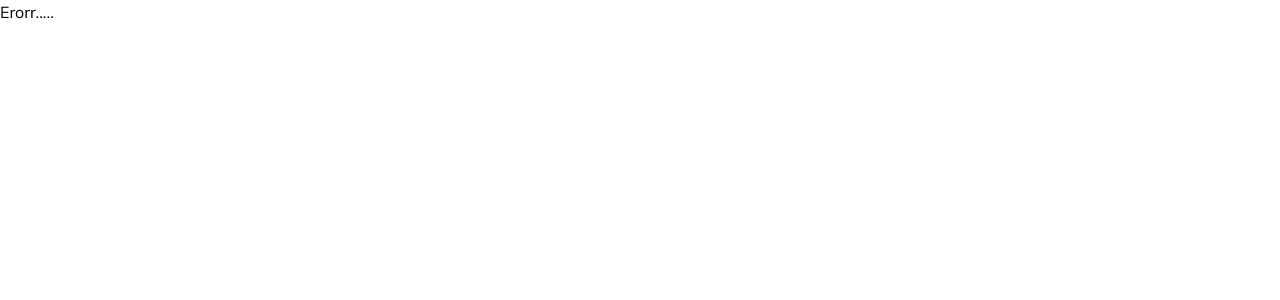
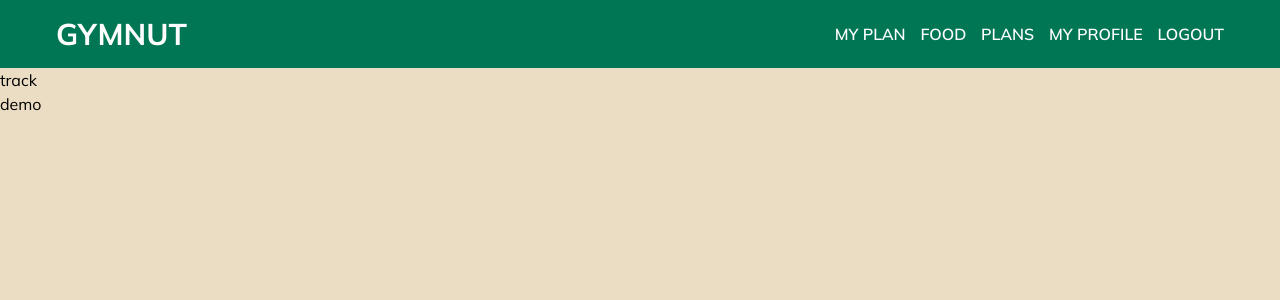
Before and after one commit to amrashraf2001/Gym-Nutrition-Plan, a React (Vite) app in the folder client/: page /userPage in a window 1280 px wide. Before the commit this address had no page. Shown: the top 300 px of the page. Built offline with nearby package versions, Linux system fonts and the light colour scheme; sample sign-in values are in the browser's storage.

Commit message:
"Refactored App.jsx to use BrowserRouter and Routes, added UserContext, updated Header.jsx to handle login/logout, and modified Login.jsx to use UserContext and update token storage."

```diff
--- a/client/src/App.jsx
+++ b/client/src/App.jsx
@@ -1,33 +1,34 @@
-import { createBrowserRouter, RouterProvider } from "react-router-dom";
+import { Routes, Route, BrowserRouter } from "react-router-dom";
 import Layout from "./pages/Layout/Layout";
 import Login from "./pages/Login/Login";
 import Register from "./pages/Register/Register";
 import Home from "./pages/Home/Home";
-
-const router = createBrowserRouter([
-  {
-    path: "/",
-    element: <Layout />,
-    errorElement: <h1>Erorr.....</h1>,
-    children: [
-      {
-        path: "/",
-        element: <Home />,
-      },
-      {
-        path: "/login",
-        element: <Login />,
-      },
-      {
-        path: "/register",
-        element: <Register />,
-      },
-    ],
-  },
-]);
+import { UserContext } from "./contexts/User";
+import { useState } from "react";
+import Track from "./pages/Track/track";
+import Private from "./pages/Private/Private";
+import Demo from "./pages/demo";
 
 function App() {
-  return <RouterProvider router={router} />;
+  const userData = localStorage.getItem("token")
+  const userData2 = sessionStorage.getItem("token")
+  const [loggedUser, setLoggedUser] = useState(userData ? userData : userData2);
+
+  return (
+    <UserContext.Provider value={{ loggedUser, setLoggedUser }} >
+      <BrowserRouter>
+        <Routes>
+          <Route path="/" element={<Layout />} errorElement={<h1>Erorr.....</h1>}>
+            <Route path="/" element={<Home />} />
+            <Route path="/login" element={<Login />} />
+            <Route path="/register" element={<Register />} />
+            <Route path="/userPage" element={<Private Component={Track} />} />
+            <Route path="/demo" element={<Private Component={Demo} />} />
+          </Route>
+        </Routes>
+      </BrowserRouter>
+    </UserContext.Provider>
+  )
 }
 
 export default App;
--- a/client/src/components/Header.jsx
+++ b/client/src/components/Header.jsx
@@ -1,16 +1,40 @@
-import { Link } from "react-router-dom"
+import { NavLink, Link, useNavigate } from "react-router-dom"
 import { GiHamburgerMenu } from "react-icons/gi";
 import { useState } from "react";
+import { useContext } from "react";
+import { UserContext } from "../contexts/User";
+
+
 
 
 const NavLinks = () => {
     return (
         <>
-            <Link to={"/"} className="font-semibold link">HOME</Link>
+            <NavLink to={"/"} className="font-semibold link">HOME</NavLink>
             <a className="font-semibold link" href="#About">ABOUT</a>
             <a className="font-semibold link" href="#Services">SERVICES</a>
             <a className="font-semibold link" href="#Contact">CONTACT</a>
-            <Link className="font-semibold link" to={"/login"}>LOGIN</Link>
+            <NavLink className="font-semibold link" to={"/login"}>LOGIN</NavLink>
+        </>
+    );
+}
+
+const NavLinks2 = () => {
+    const navigate = useNavigate()
+    const loggedData = useContext(UserContext)
+    const logout = () => {
+        localStorage.removeItem("token");
+        sessionStorage.removeItem("token")
+        loggedData.setLoggedUser(null);
+        navigate("/login")
+    }
+    return (
+        <>
+            <NavLink to={"/"} className="font-semibold link">MY PLAN</NavLink>
+            <NavLink className="font-semibold link">FOOD</NavLink>
+            <NavLink className="font-semibold link">PLANS</NavLink>
+            <NavLink className="font-semibold link">MY PROFILE</NavLink>
+            <button onClick={logout} className="font-semibold link">LOGOUT</button>
         </>
     );
 }
@@ -21,12 +45,17 @@ const Header = () => {
     const toggleNavbar = () => {
         setIsOpen(!isOpen);
     }
+    const loggedData = useContext(UserContext)
+
     return (
         <header className="px-14 sticky top-0 z-[20] mx-auto flex-wrap w-full flex py-4 items-center justify-between text-[#fefefe] bg-[#007654]">
             <Link to={"/"} className="text-3xl font-bold">GYMNUT</Link>
             <nav className="w-1/3 justify-end flex">
                 <div className="hidden md:flex justify-between w-full">
-                    <NavLinks />
+                    {loggedData.loggedUser !== null ?
+                        <NavLinks2 />
+                        :
+                        <NavLinks />}
                 </div>
                 <div>
                     <GiHamburgerMenu className="text-3xl cursor-pointer md:hidden" onClick={toggleNavbar}
@@ -35,7 +64,10 @@ const Header = () => {
             </nav>
             {isOpen && (
                 <div className="flex flex-col basis-full items-center p-1 gap-1 md:hidden">
-                    <NavLinks />
+                    {loggedData.loggedUser !== null ?
+                        <NavLinks2 />
+                        :
+                        <NavLinks />}
                 </div>
             )}
         </header>
--- /dev/null
+++ b/client/src/contexts/User.jsx
@@ -0,0 +1,3 @@
+import { createContext } from "react";
+
+export const UserContext = createContext();
--- a/client/src/main.jsx
+++ b/client/src/main.jsx
@@ -6,5 +6,5 @@ import './index.css'
 createRoot(document.getElementById('root')).render(
   <StrictMode>
     <App />
-  </StrictMode>,
+  </StrictMode>
 )
--- /dev/null
+++ b/client/src/pages/Demo.jsx
@@ -0,0 +1,8 @@
+
+const Demo = () => {
+    return (
+        <div>Demo</div>
+    )
+}
+
+export default Demo
--- a/client/src/pages/Login/Login.jsx
+++ b/client/src/pages/Login/Login.jsx
@@ -1,14 +1,16 @@
-import { Link ,useNavigate } from "react-router-dom";
+import { Link, useNavigate } from "react-router-dom";
 import validator from "validator";
-import { useState, useRef, useEffect } from "react";
+import { useState, useRef, useEffect, useContext } from "react";
 import { VscEye } from "react-icons/vsc";
 import { TbEyeClosed } from "react-icons/tb";
 import axios from "../../api/axios";
+import { UserContext } from "../../contexts/User";
 
 const USER_REGEX = /^[A-z][A-z0-9-_]{2,23}$/;
 const REGISTER_URL = "/auth/login";
 
 const Login = () => {
+  const loggedInData = useContext(UserContext);
   const userRef = useRef();
   const navigate = useNavigate();
   // const buttonRef = useRef();
@@ -54,13 +56,13 @@ const Login = () => {
     if (!validUser) {
       setErrMsg("Invalid Email or Username");
       return;
-    }else if (!validPwd) {
+    } else if (!validPwd) {
       setErrMsg("Invalid Password");
       return;
     }
     // ### send data to server ###
     // const originalConsoleError = console.error;
-    console.error = () => {};
+    console.error = () => { };
     try {
       const uname = validator.isEmail(user) ? "" : user;
       const uemail = !validator.isEmail(user) ? "" : user;
@@ -76,16 +78,15 @@ const Login = () => {
           withCredentials: false,
         }
       );
-
+      if (response.data.token !== undefined) {
         if (stayLoggedIn) {
           localStorage.setItem("token", response.data.token);
         } else {
           sessionStorage.setItem("token", response.data.token);
         }
-      // console.log(response.authenticateToken);
-      // console.log(JSON.stringify(response));
-      // buttonRef.current.click();
+        loggedInData.setLoggedUser(response.data.token);
         navigate("/userPage");
+      }
     } catch (err) {
       console.clear()
       if (!err?.response) {
--- /dev/null
+++ b/client/src/pages/Private/Private.jsx
@@ -0,0 +1,16 @@
+import { useContext } from "react";
+import { UserContext } from "../../contexts/User";
+import { Navigate } from "react-router-dom";
+
+const Private = (props) => {
+    const loggedData = useContext(UserContext)
+    console.log(loggedData);
+    return (
+        loggedData.loggedUser !== null ?
+            <props.Component />
+            :
+            <Navigate to="/login" />
+    )
+}
+
+export default Private
--- /dev/null
+++ b/client/src/pages/Track/Track.jsx
@@ -0,0 +1,12 @@
+import { Link } from "react-router-dom"
+
+const Track = () => {
+    return (
+        <div>
+            <h1>track</h1>
+            <Link to={"/Demo"} >demo</Link>
+        </div>
+    )
+}
+
+export default Track
```
Lines whose indentation alone changed are shown as unchanged.
